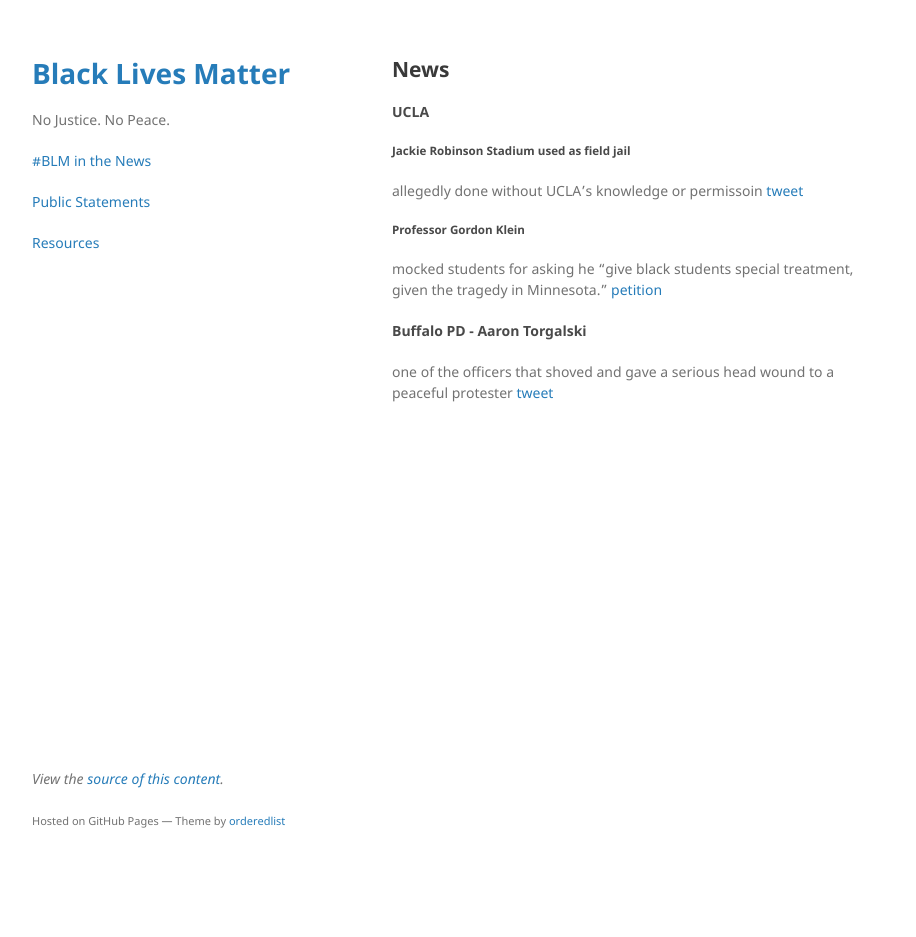
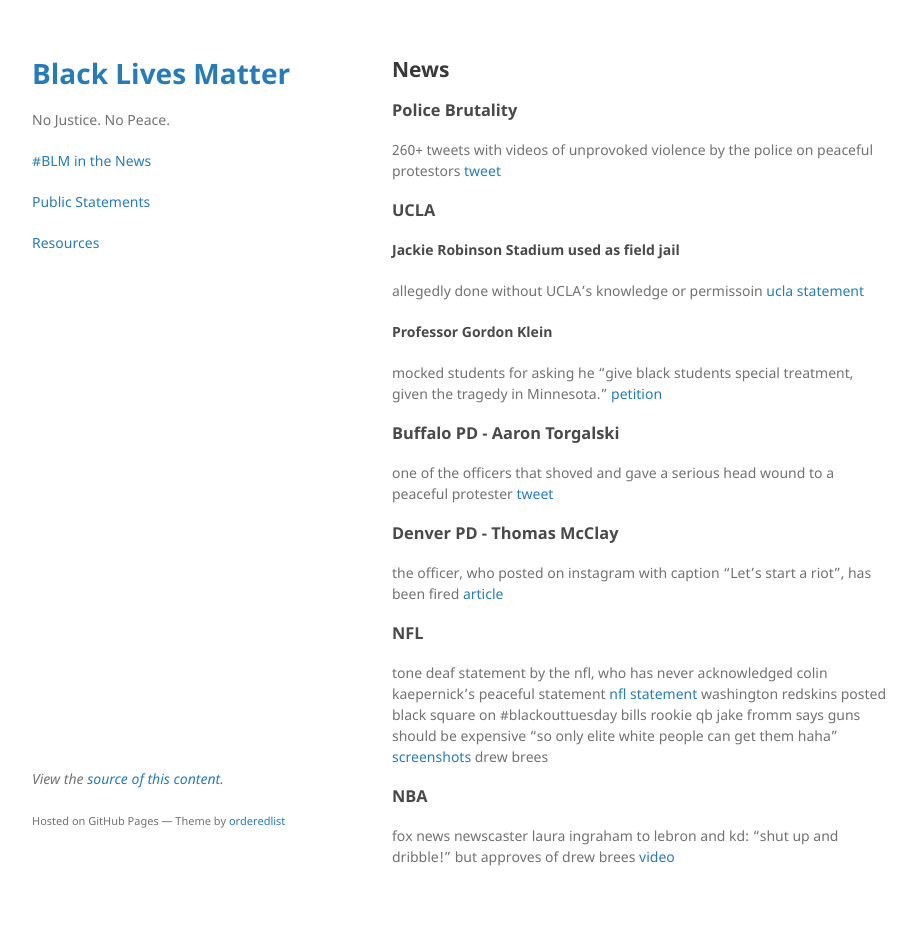
Before and after one commit to nojusticenopeace/nojusticenopeace.github.io, a Jekyll site: the page built from news.md, in a window 1280 px wide. Shown: the whole page, without its empty margins (178-1094 px from the left). Built offline with Jekyll 4.4.1, drawn with Linux system fonts in a browser that asks for light colours; before the commit the page ends 900 px from its top, so only the background shows below that.

Commit message:
Update news.md

```diff
--- a/news.md
+++ b/news.md
@@ -4,16 +4,33 @@ layout: default
 
 ## News
 
-#### UCLA
+### Police Brutality
 
-##### Jackie Robinson Stadium used as field jail
+260+ tweets with videos of unprovoked violence by the police on peaceful protestors [tweet](https://twitter.com/trevortimm/status/1268621018857213954)
+
+### UCLA
+
+#### Jackie Robinson Stadium used as field jail
 allegedly done without UCLA's knowledge or permissoin
-[tweet](https://twitter.com/UCLA/status/1268039753015812096?s=20)
+[ucla statement](https://twitter.com/UCLA/status/1268039753015812096?s=20)
 
-##### Professor Gordon Klein
+#### Professor Gordon Klein
 mocked students for asking he "give black students special treatment, given the tragedy in Minnesota."
 [petition](http://chng.it/DcX7pKwmC8)
 
-#### Buffalo PD - Aaron Torgalski
+### Buffalo PD - Aaron Torgalski
 one of the officers that shoved and gave a serious head wound to a peaceful protester
 [tweet](https://twitter.com/donwinslow/status/1268725675600429063?s=20)
+
+### Denver PD - Thomas McClay
+the officer, who posted on instagram with caption "Let's start a riot", has been fired
+[article](https://denver.cbslocal.com/2020/06/02/denver-police-officer-fired-instagram-post/)
+
+### NFL
+tone deaf statement by the nfl, who has never acknowledged colin kaepernick's peaceful statement [nfl statement](https://twitter.com/NFL/status/1266852547890839552)
+washington redskins posted black square on #blackouttuesday
+bills rookie qb jake fromm says guns should be expensive "so only elite white people can get them haha" [screenshots](https://twitter.com/MusikFan4Life/status/1268608999122968577?s=20)
+drew brees
+
+### NBA
+fox news newscaster laura ingraham to lebron and kd: "shut up and dribble!" but approves of drew brees [video](https://twitter.com/ComplexSports/status/1268551040074383361)
```
